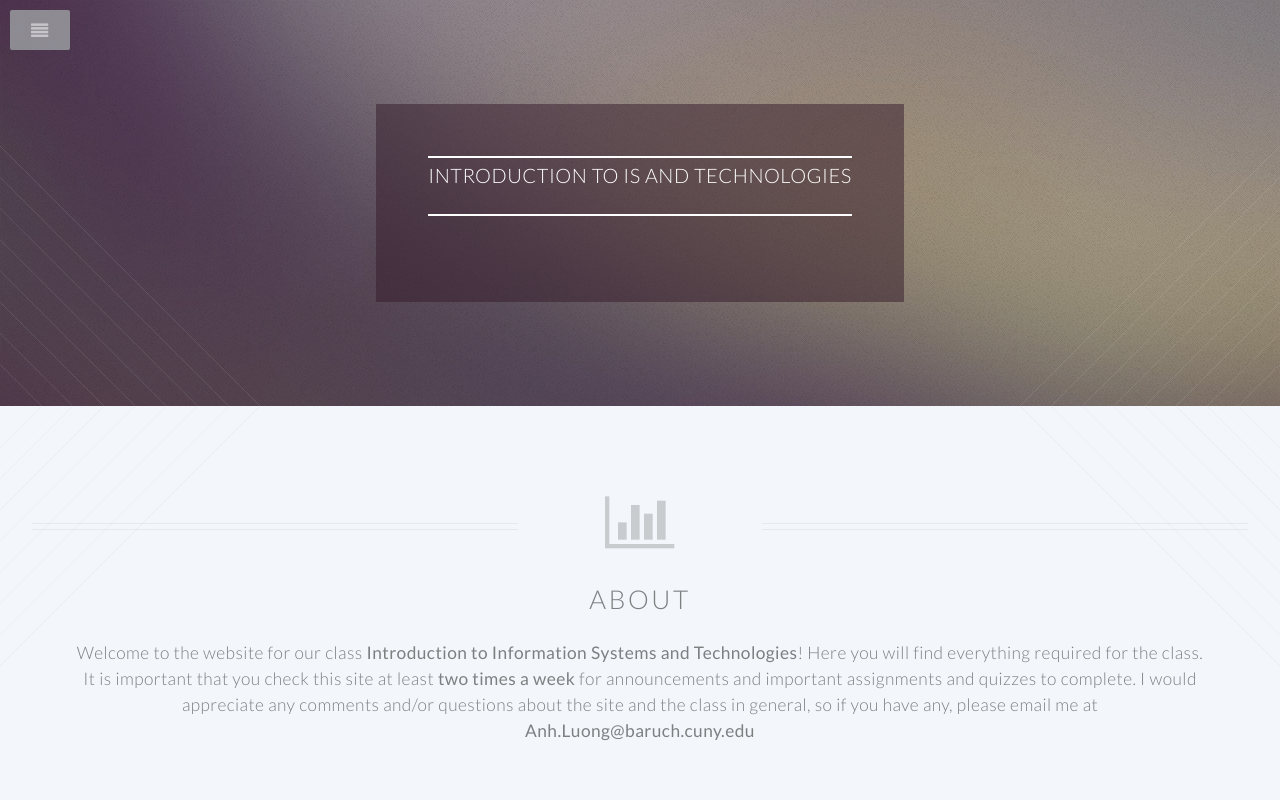
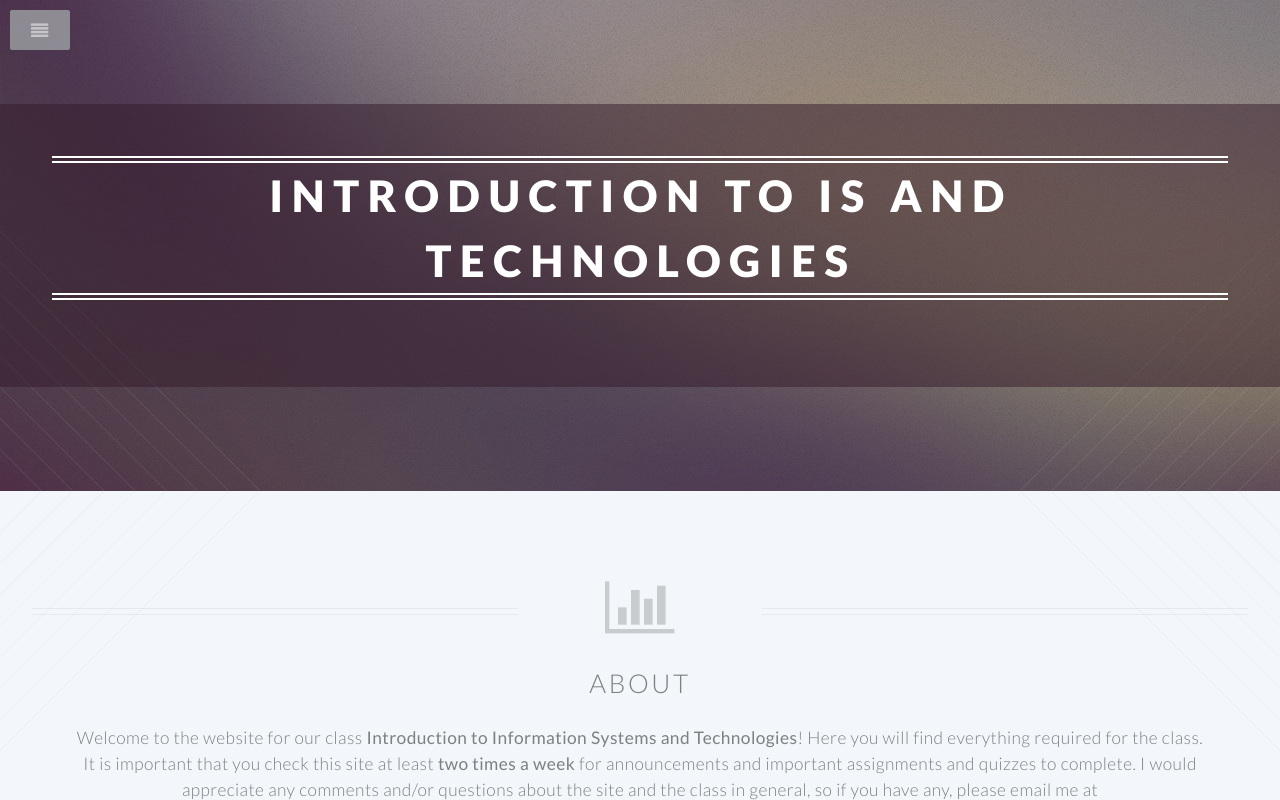
Before and after one commit to cis2200al/cis2200al.github.io, a plain HTML site: page author/anh-luong.html in a window 1280 px wide. Drawn offline with Linux system fonts and the light colour scheme.

Commit message:
Update documentation

```diff
--- a/author/anh-luong.html
+++ b/author/anh-luong.html
@@ -10,7 +10,7 @@
         <div class="inner">
 
           <header>
-            <h3>Introduction to IS and Technologies</h3>
+            <h2>Introduction to IS and Technologies</h2>
           </header>
 
 
```
Also changed, not shown: index.html (+1 -1 lines).
